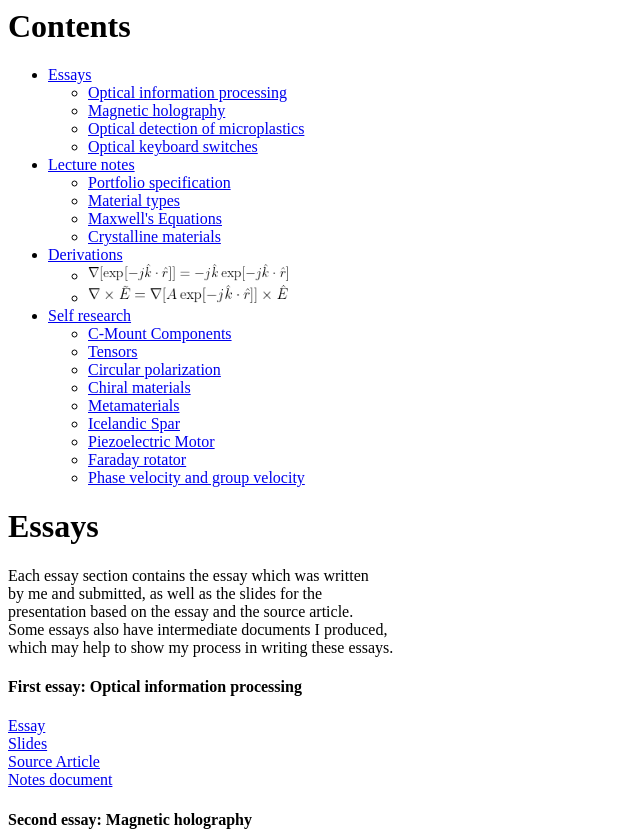
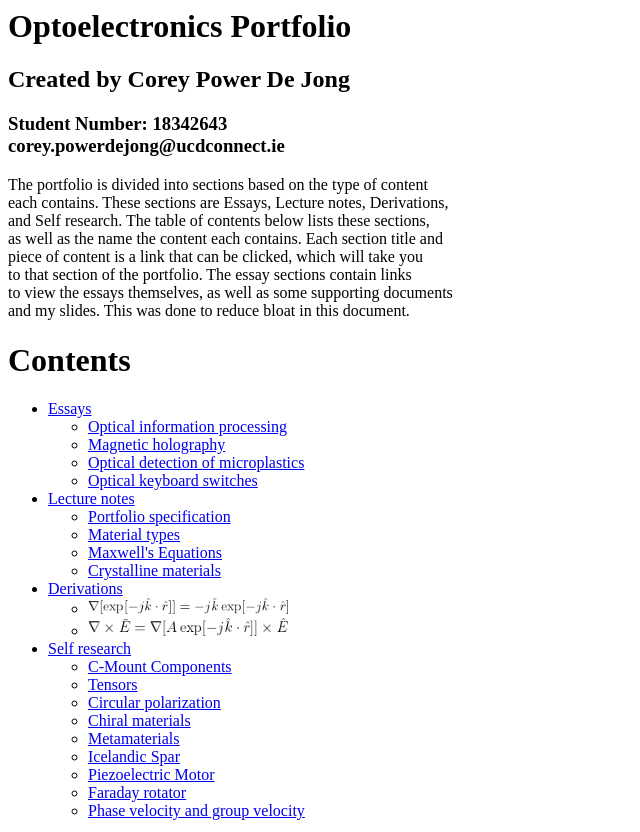
Before and after one commit to coreypowerdejong/optoelec.github.io, a plain HTML site: page index.html in a window 1280 px wide. Shown: the top 832 px of the page, without its empty margins (0-640 px from the left). Drawn offline with Linux system fonts and the light colour scheme.

Commit message:
Add intro

```diff
--- a/index.html
+++ b/index.html
@@ -1,3 +1,19 @@
+<div id='intro'>
+    <h1>Optoelectronics Portfolio</h1>
+    <h2>Created by Corey Power De Jong</h2>
+    <h3>Student Number: 18342643<br>
+    corey.powerdejong@ucdconnect.ie</h3>
+    <p>
+        The portfolio is divided into sections based on the type of content<br>
+        each contains. These sections are Essays, Lecture notes, Derivations,<br>
+        and Self research. The table of contents below lists these sections,<br>
+        as well as the name the content each contains. Each section title and<br>
+        piece of content is a link that can be clicked, which will take you<br>
+        to that section of the portfolio. The essay sections contain links<br>
+        to view the essays themselves, as well as some supporting documents<br>
+        and my slides. This was done to reduce bloat in this document.
+    </p>
+</div>
 <div id='toc'>
     <p><h1>Contents</h1></p>
 <ul>
```
